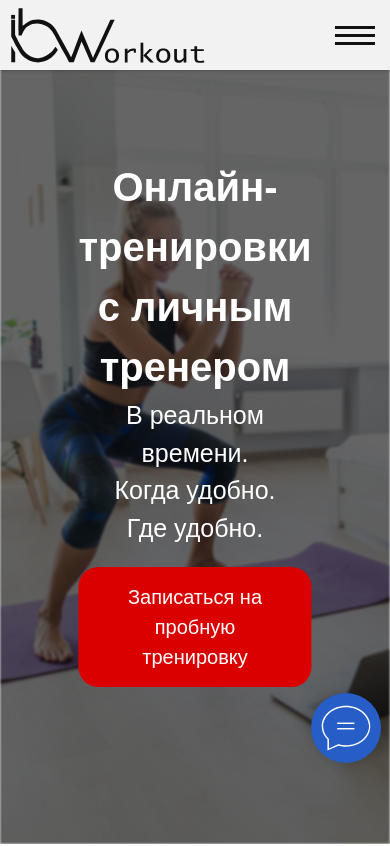
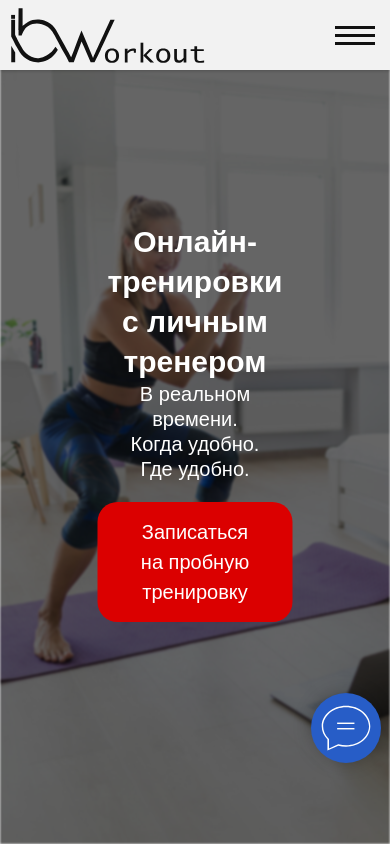
Before and after one commit to vmwhoami/ibworkout, a React app: page / in a window 390 px wide. Shown: the top 846 px of the page. Built offline with nearby package versions, Linux system fonts and the light colour scheme; a web font is replaced by a local one.

Commit message:
Restyle the header section add line height

```diff
--- a/src/pages/contact.js
+++ b/src/pages/contact.js
@@ -1,8 +1,9 @@
 import React from 'react';
 
 const Form = () => (
+  <>
     <div className="form" id="form">
-    <h3 className="hcenter text-white">Записаться на консультацию c тренером</h3>
+      <h3 class="formHeading">Записаться на консультацию c тренером</h3>
       <form
         action="POST"
         name="contact"
@@ -77,6 +78,7 @@ const Form = () => (
         </div>
       </form>
     </div>
+  </>
 );
 
 export default Form;
--- a/src/styles/_form.scss
+++ b/src/styles/_form.scss
@@ -3,8 +3,7 @@
   position: relative;
   padding: 1rem;
 
-
-  &::before {
+  &::after {
     content: "";
     position: absolute;
     top: 0;
@@ -14,30 +13,28 @@
     background-image: linear-gradient(to right, rgba(0, 0, 0, 0.8), rgba(0, 0, 0, 0.6)), url("../assets/images/contact.jpg");
     background-size: cover;
     filter: grayscale(50%) brightness(70%);
-    z-index: 1;
+    z-index: 0;
   }
 
-  &__container {
-    z-index: 10;
-    max-width: 50vw;
-    margin: 0 auto;
-
-    @media screen and (max-width: 48em) {
-      max-width: 95vw;
-    }
-  }
 
   &__form {
     display: flex;
     flex-direction: column;
-    justify-content: center;
+    justify-items: center;
+    max-width: 50vw;
+    margin: 0 auto;
+    margin-top: 8rem;
+
+    @media screen and (max-width: 48em) {
+      max-width: 90vw;
+    }
 
     input {
       padding: 2rem;
       border-radius: 5px;
       border: none;
       margin: 2rem;
-      z-index: 4;
+     z-index: 4;
     }
   }
 }
@@ -96,3 +93,14 @@
   font-size: 2rem;
   text-transform: uppercase;
 }
+
+.formHeading{
+  z-index: 10;
+
+  font-size: 2.5rem;
+  position: absolute;
+  top: 2rem;
+  left: 50%;
+  transform: translate(-50%);
+  color: #fff;
+}
--- a/src/styles/_head.scss
+++ b/src/styles/_head.scss
@@ -33,10 +33,12 @@
 
   &__h1 {
     font-family: $futuraBd, Arial, sans-serif;
-    font-size: 6rem;
+    font-size: 5rem;
+    line-height: 5rem;
 
     @media screen and (max-width: 48em) {
-      font-size: 4rem;
+      font-size: 3rem;
+      line-height: 4rem;
     }
   }
 
@@ -54,5 +56,10 @@
   p {
     font-size: 2.5rem;
     font-family: $futuraMd, Arial, sans-serif;
+    @media screen and (max-width: 48em) {
+      font-size: 2rem;
+    line-height: 2.5rem;
+
+    }
   }
 }
--- a/src/styles/_why.scss
+++ b/src/styles/_why.scss
@@ -1,5 +1,4 @@
 .why {
-  // height: 80vh;
   background-image: linear-gradient(to right, rgba(0, 0, 0, 0.8), rgba(0, 0, 0, 0.6)), url('../assets/images/pointsky.jpg');
   background-position: center;
   background-size: cover;
```
Lines whose indentation alone changed are shown as unchanged.
